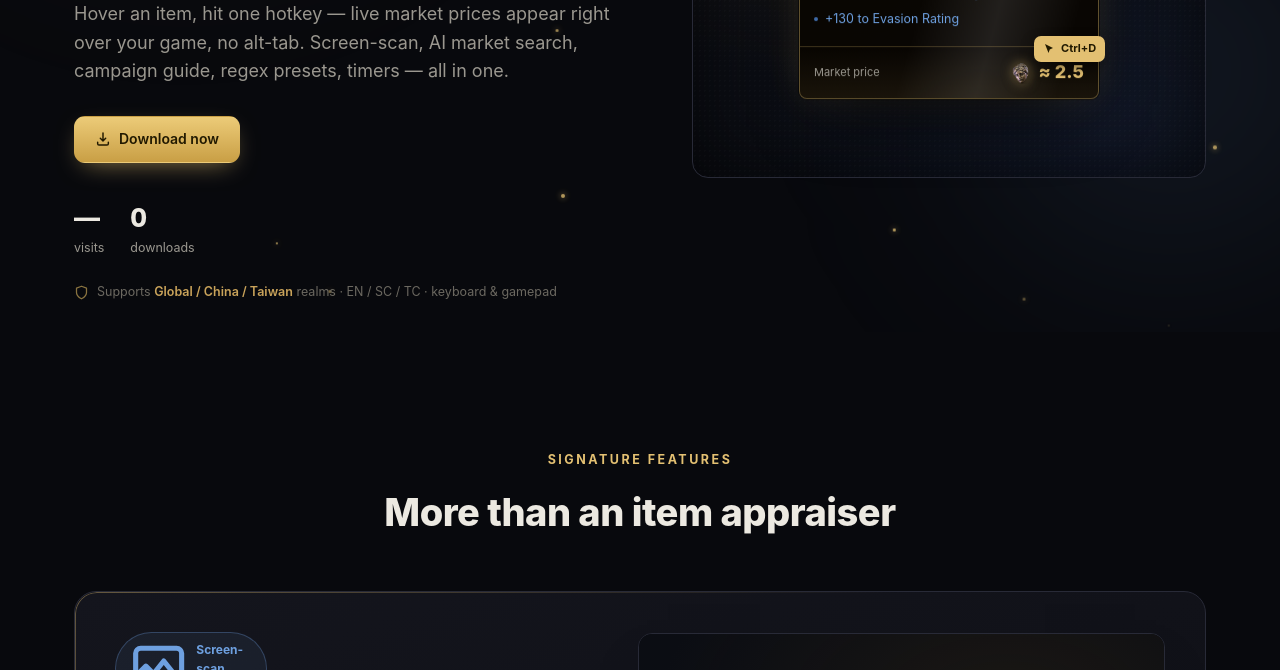
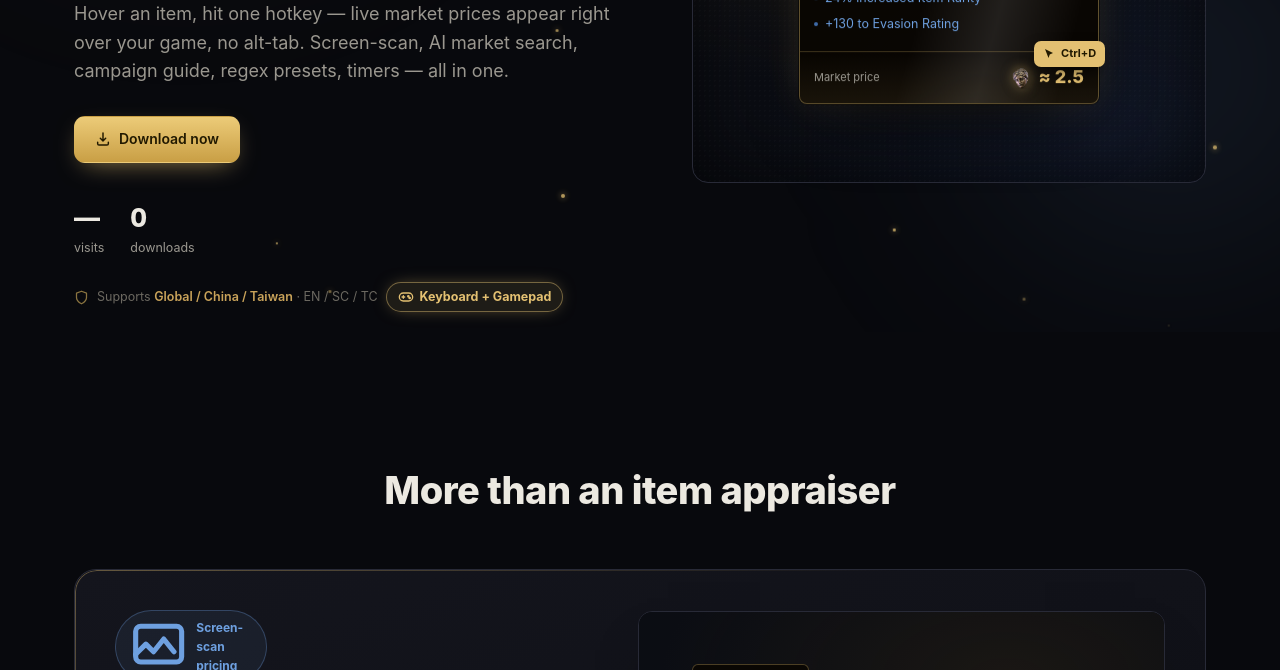
Before and after one commit to letoille/mirror-site, a plain HTML site: page index.html in a window 1280 px wide. Shown: the part 468-1138 px from the top of the page. Drawn offline with Linux system fonts and the light colour scheme; no server answers.

Commit message:
SEO long-tail keywords in title/desc, remove highlight eyebrow, emphasize gamepad support

```diff
--- a/index.html
+++ b/index.html
@@ -3,8 +3,8 @@
 <head>
   <meta charset="utf-8" />
   <meta name="viewport" content="width=device-width, initial-scale=1" />
-  <title>魔镜 Mirror — 流放之路2 POE2 物品查价 · 截图识别 · 悬浮窗工具</title>
-  <meta name="description" content="魔镜 Mirror 是一款为《流放之路 2》(Path of Exile 2) 打造的 Windows 桌面悬浮窗助手：一键物品查价、截图识别整屏查价、AI 市集搜索、剧情引导、快捷正则、计时器、日志事件提醒。支持国际服 / 国服 / 台服，英 / 简 / 繁。免费下载。" />
+  <title>魔镜 Mirror — 流放之路2 (POE2) 查价工具 · 截图识别 · 悬浮窗助手</title>
+  <meta name="description" content="魔镜 Mirror 是一款免费的《流放之路 2》(POE2) 查价工具与桌面悬浮窗助手：一键物品查价、截图识别整屏价格、AI 市集搜索、官方交易行价格查询、剧情引导、快捷正则与计时器。支持国际服 / 国服 / 台服（英 / 简 / 繁），下载即用。" />
   <meta name="keywords" content="流放之路2,POE2,Path of Exile 2,物品查价,物品比价,价格查询,截图识别,OCR,交易行,悬浮窗,overlay,price check,AI搜索,剧情攻略,计时器,快捷正则,魔镜,Mirror,POE2工具,poe.ninja" />
   <meta name="author" content="Mirror" />
   <link rel="canonical" href="https://mirror.kalandraeye.com/" />
@@ -15,16 +15,16 @@
   <meta property="og:type" content="website" />
   <meta property="og:site_name" content="魔镜 · Mirror" />
   <meta property="og:url" content="https://mirror.kalandraeye.com/" />
-  <meta property="og:title" content="魔镜 Mirror — 流放之路2 物品查价 · 截图识别悬浮窗工具" />
-  <meta property="og:description" content="一键物品查价 · 截图识别整屏查价 · AI 市集搜索 · 剧情引导 · 快捷正则 · 计时器。支持国际服/国服/台服，免费下载。" />
+  <meta property="og:title" content="魔镜 Mirror — 流放之路2 POE2 查价工具 · 截图识别悬浮窗" />
+  <meta property="og:description" content="免费 POE2 查价工具：一键物品查价 · 截图识别整屏价格 · AI 市集搜索 · 交易行价格查询 · 剧情引导 · 快捷正则 · 计时器。支持国际服/国服/台服。" />
   <meta property="og:image" content="https://mirror.kalandraeye.com/assets/logo.png" />
   <meta property="og:locale" content="zh_CN" />
   <meta property="og:locale:alternate" content="en_US" />
 
   <!-- Twitter -->
   <meta name="twitter:card" content="summary_large_image" />
-  <meta name="twitter:title" content="魔镜 Mirror — 流放之路2 物品查价 · 截图识别悬浮窗工具" />
-  <meta name="twitter:description" content="一键物品查价 · 截图识别整屏查价 · AI 市集搜索 · 剧情引导 · 快捷正则 · 计时器。支持国际服/国服/台服。" />
+  <meta name="twitter:title" content="魔镜 Mirror — 流放之路2 POE2 查价工具 · 截图识别悬浮窗" />
+  <meta name="twitter:description" content="免费 POE2 查价工具：一键物品查价 · 截图识别整屏价格 · AI 市集搜索 · 交易行价格查询 · 剧情引导 · 快捷正则 · 计时器。支持国际服/国服/台服。" />
   <meta name="twitter:image" content="https://mirror.kalandraeye.com/assets/logo.png" />
 
   <!-- Structured data -->
@@ -135,6 +135,10 @@
     .realms { margin-top:24px; display:flex; align-items:center; gap:8px; font-size:12.5px; color:var(--muted-2); flex-wrap:wrap; }
     .realms svg { width:15px; height:15px; color:var(--gold-dim); }
     .realms b { color:var(--gold-soft); font-weight:600; }
+    .gp-badge { display:inline-flex; align-items:center; gap:6px; font-weight:700; color:var(--gold);
+      border:1px solid rgba(227,192,114,.45); background:rgba(227,192,114,.1); padding:4px 11px; border-radius:999px;
+      box-shadow:0 0 18px -6px rgba(227,192,114,.6); }
+    .gp-badge svg { width:16px; height:16px; color:var(--gold); }
 
     /* hero mock overlay */
     .stage { position:relative; display:flex; justify-content:center; align-items:center; min-height:430px; }
@@ -361,8 +365,12 @@
         </div>
         <div class="realms reveal d5">
           <svg viewBox="0 0 24 24" fill="none" stroke="currentColor" stroke-width="2" stroke-linecap="round" stroke-linejoin="round"><path d="M12 22s8-4 8-10V5l-8-3-8 3v7c0 6 8 10 8 10z"/></svg>
-          <span data-i18n-zh>支持 <b>国际服 / 国服 / 台服</b> · 英 / 简 / 繁 · 键盘与手柄</span>
-          <span data-i18n-en>Supports <b>Global / China / Taiwan</b> realms · EN / SC / TC · keyboard &amp; gamepad</span>
+          <span data-i18n-zh>支持 <b>国际服 / 国服 / 台服</b> · 英 / 简 / 繁</span>
+          <span data-i18n-en>Supports <b>Global / China / Taiwan</b> · EN / SC / TC</span>
+          <span class="gp-badge">
+            <svg viewBox="0 0 24 24" fill="none" stroke="currentColor" stroke-width="2" stroke-linecap="round" stroke-linejoin="round"><path d="M6 12h4M8 10v4"/><circle cx="15.5" cy="11" r="1"/><circle cx="17.5" cy="13.5" r="1"/><rect x="2" y="6" width="20" height="12" rx="6"/></svg>
+            <span data-i18n-zh>键盘 + 手柄操作</span><span data-i18n-en>Keyboard + Gamepad</span>
+          </span>
         </div>
       </div>
 
@@ -398,7 +406,6 @@
   <section id="highlights">
     <div class="wrap">
       <div class="sec-head reveal">
-        <div class="sec-eyebrow" data-i18n-zh>王牌功能</div><div class="sec-eyebrow" data-i18n-en>Signature features</div>
         <h2 class="sec-title" data-i18n-zh>不止查价，是全套刷图助手</h2>
         <h2 class="sec-title" data-i18n-en>More than an item appraiser</h2>
       </div>
```
